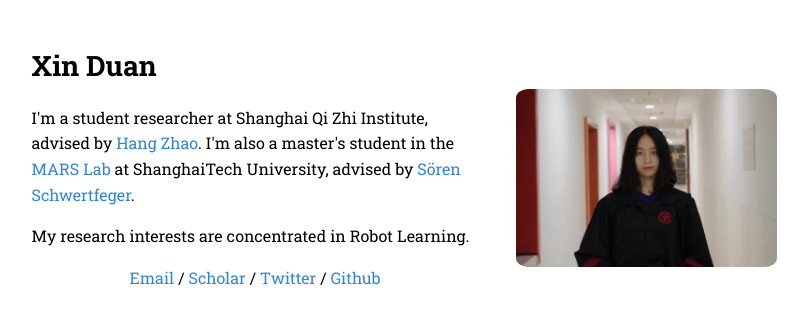
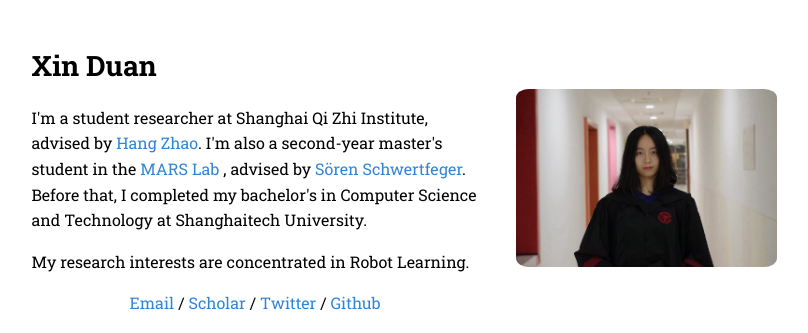
Before and after one commit to duanxin926/duanxin.github.io, a plain HTML site: page index.html in a window 1280 px wide. Shown: the top 333 px of the page, without its empty margins (236-1044 px from the left). Drawn offline with Linux system fonts and the light colour scheme.

Commit message:
feat: personal basic info

```diff
--- a/index.html
+++ b/index.html
@@ -18,14 +18,16 @@
         <div class="profile-section">
           <div class="profile-text">
             <p>
-              I'm a student researcher at Shanghai Qi Zhi Institute, advised by
+              I'm a student researcher at Shanghai Qi Zhi Institute,
+              advised by
               <a href="https://hangzhaomit.github.io/">Hang Zhao</a>. I'm also a
-              master's student in the
+              second-year master's student in the
               <a href="https://robotics.shanghaitech.edu.cn/">MARS Lab</a>
-              at ShanghaiTech University, advised by
+              , advised by
               <a href="https://robotics.shanghaitech.edu.cn/"
                 >Sören Schwertfeger</a
-              >.
+              >. Before that, I completed my bachelor's in Computer Science and
+              Technology at Shanghaitech University.
             </p>
             <p>My research interests are concentrated in Robot Learning.</p>
             <p class="links">
```
